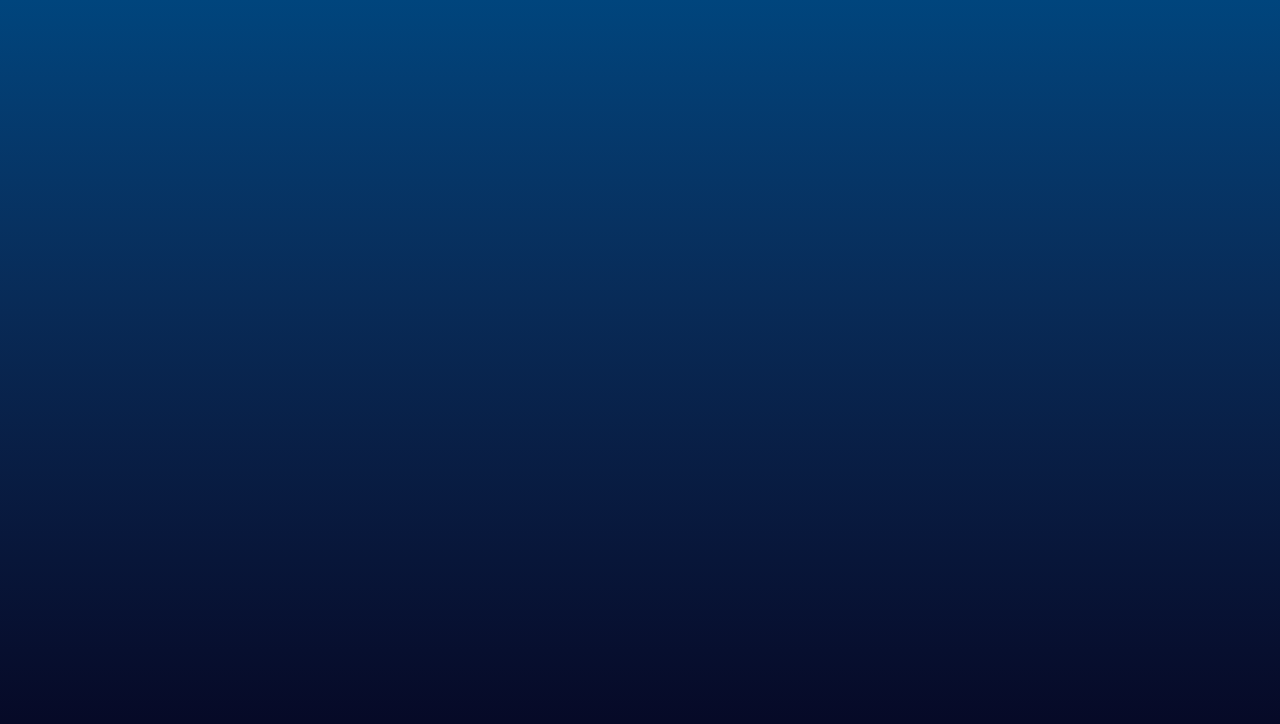
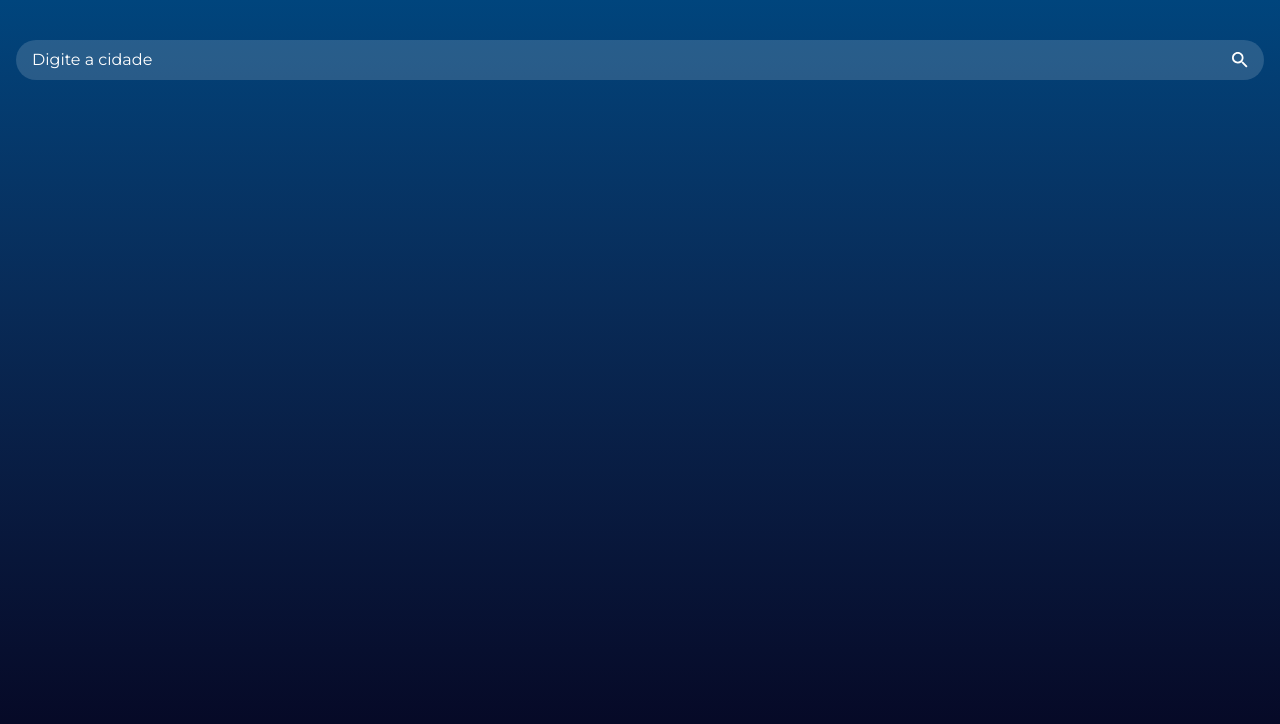
Before and after one commit to thiagotsepe/weather-app, a React (Vite) app: page / in a window 1280 px wide. Shown: the top 724 px of the page. Built offline with nearby package versions, Linux system fonts and the light colour scheme.

Commit message:
feat: add SearchBar component skeleton

```diff
--- a/src/App.jsx
+++ b/src/App.jsx
@@ -1,10 +1,11 @@
 import { useState } from 'react'
+import { SearchBar } from './components/SearchBar'
 
 function App() {
 
   return (
     <div className="min-h-screen overflow-y-auto bg-linear-to-b from-brand-start to-brand-end px-4 pt-10 flex flex-col gap-10">
-
+      <SearchBar/>
     </div>
   )
 }
--- /dev/null
+++ b/src/components/SearchBar/index.jsx
@@ -0,0 +1,16 @@
+export function SearchBar() {
+  return (
+    <form className="w-full">
+      <label className="flex py-2 px-4 rounded-3xl bg-text/15 text-base">
+        <input
+          className="w-full outline-none placeholder:text-white text-white"
+          type="text"
+          placeholder="Digite a cidade"
+        />
+        <button className="bg-transparent cursor-pointer border-none" type="submit">
+          <img className="size-4" src="/icons-weather/search.svg" alt="icone de busca" />
+        </button>
+      </label>
+    </form>
+  );
+}
```
